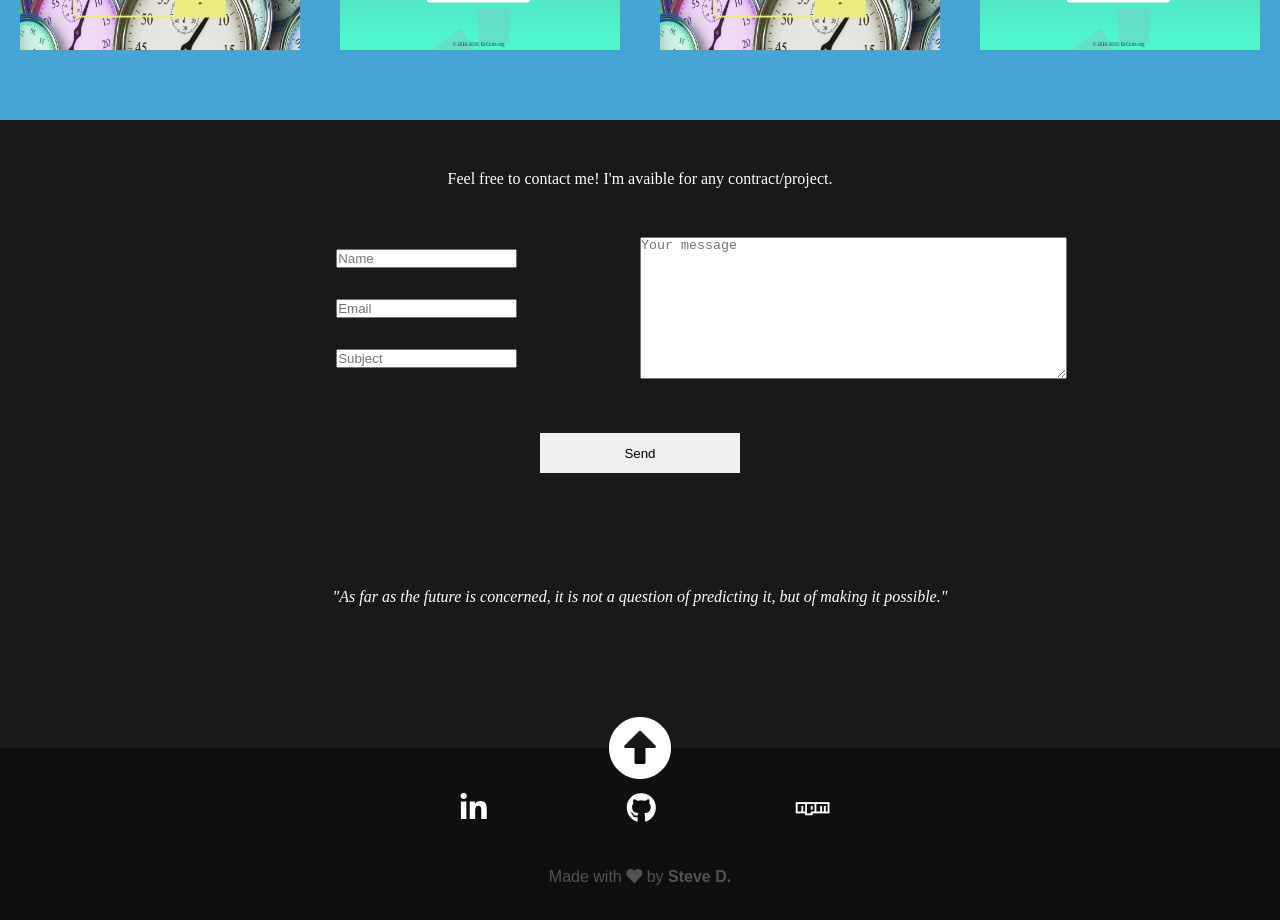
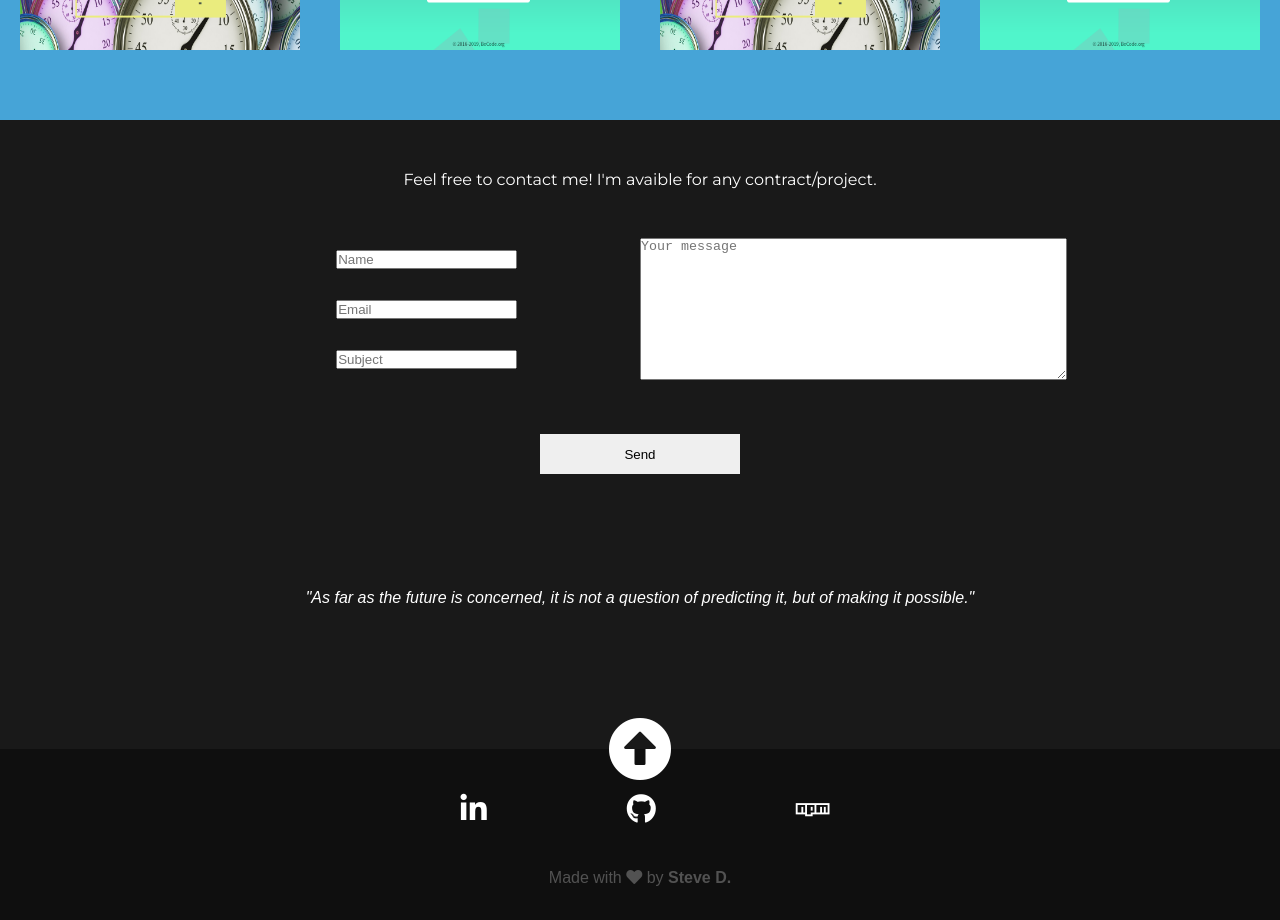
Before and after one commit to Stev07/Resume, a React (Vite) app: page / in a window 1280 px wide. Shown: the part 2680-3600 px from the top of the page. Built offline with nearby package versions, Linux system fonts and the light colour scheme.

Commit message:
add contact fontfamily

```diff
--- a/src/scss/contact.scss
+++ b/src/scss/contact.scss
@@ -2,6 +2,7 @@
   width: 100vw;
   height: 100vh;
   background: #191919;
+  font-family: 'Montserrat', sans-serif;
 
   .contactme {
     color: white;
@@ -17,6 +18,7 @@
     .citation {
       color: white;
       font-style: italic;
+      font-family:sans-serif !important;
     }
 
     .footer-info {
```
Also changed, not shown: 5 other files (tests, documents, lock files or other folders).
